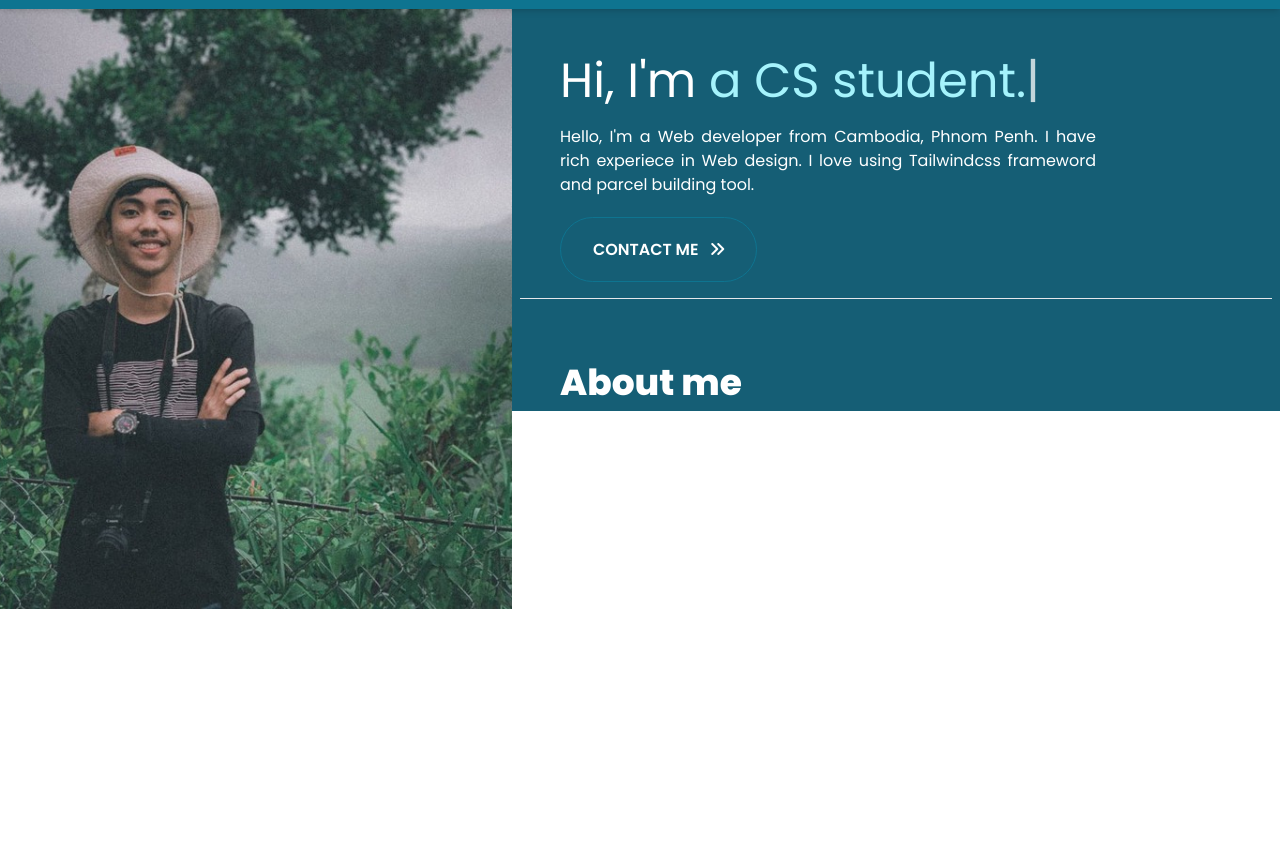
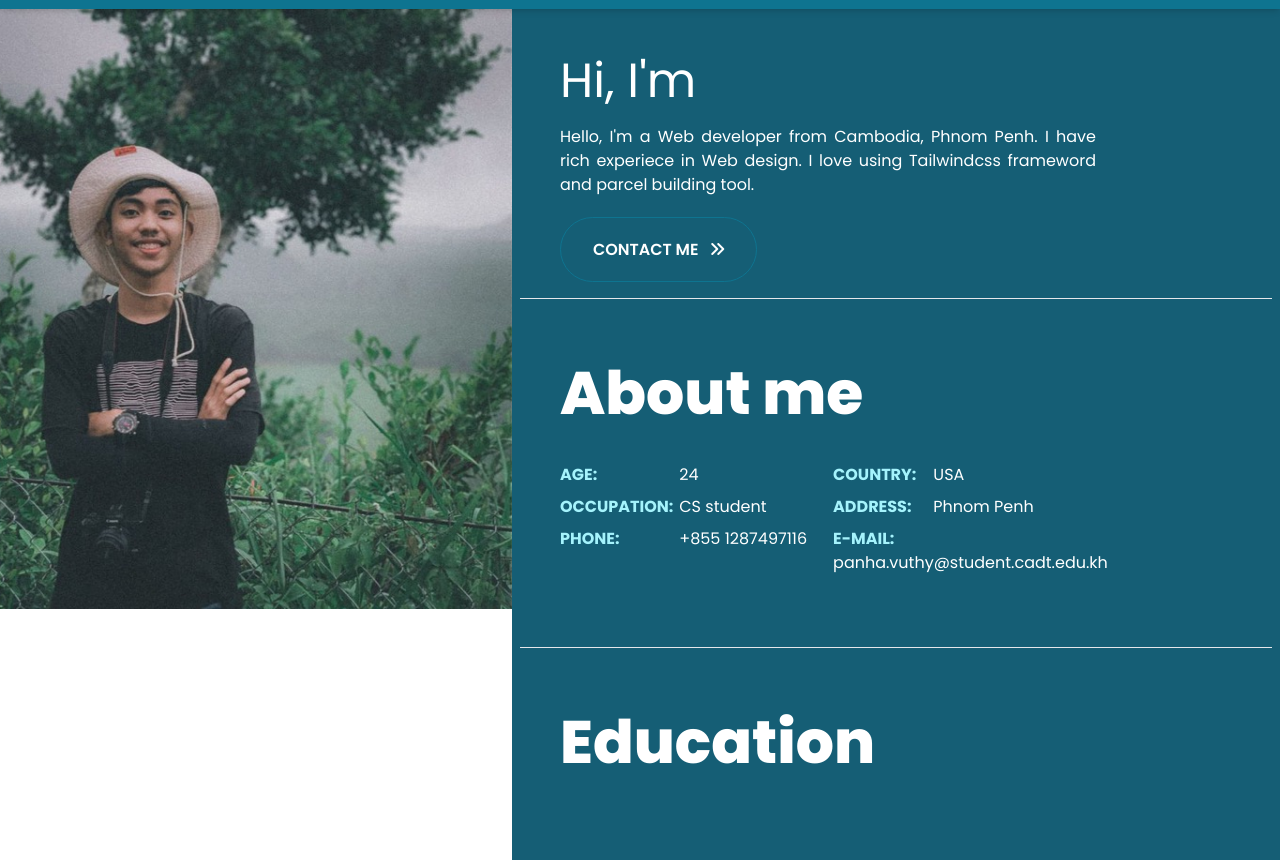
Before and after one commit to panhaGKP/myPortfolio, a website built with Parcel: page src/index.html in a window 1280 px wide. Shown: the part 71-931 px from the top of the page. Before the commit the page ends 800 px from the top, so only its background shows below. Built offline with nearby package versions, Linux system fonts and the light colour scheme.

Commit message:
i add About me, create index.js file

```diff
--- a/src/index.css
+++ b/src/index.css
@@ -25,4 +25,12 @@ a:hover .icon{
 .list-nav:hover {
     box-shadow: inset 150px 0 0 0 var(--cyanColor);
     color: var(--cyanBackground);
-  }
+}
+.infi-list ul li{
+    margin-bottom: 6px;
+    /* padding:0 20px; */
+    display: inline-block;
+    vertical-align: top;
+    width: 40%;
+    /* border: 1px solid red; */
+}
--- a/src/index.html
+++ b/src/index.html
@@ -7,7 +7,8 @@
       href="https://fonts.googleapis.com/css2?family=Poppins:ital,wght@0,100;0,300;0,400;0,600;0,700;0,800;0,900;1,100;1,200;1,300;1,400;1,500;1,600;1,700;1,800;1,900&display=swap"
       rel="stylesheet"
     />
-    <script src="https://cdn.jsdelivr.net/npm/typed.js@2.0.12"></script>
+    <!-- <script src="https://cdn.jsdelivr.net/npm/typed.js@2.0.12"></script> -->
+    <!-- <script src="index.js"></script> -->
     <link href="index.css" rel="stylesheet" />
     <link rel="stylesheet" href="webfont_css/all.min.css" />
     <title>My Portfolio</title>
@@ -93,9 +94,35 @@
         </div>
         <hr class="mt-5 text-gray-900" />
         <!-- about me part -->
-        <div>
-          <div class="mx-10 font-extrabold mt-16 text-4xl">
-            <h1>About me</h1>
+        <div class=" pb-20">
+          <div class="mx-10 mt-16">
+            <h1 class="font-extrabold text-6xl box-border">About me</h1>
+            <!-- Info list -->
+            <div class="info-list mt-10 mb-16">
+              <ul class="">
+                <li class="mb-2 inline-block align-top w-2/5">
+                  <strong class="text-cyan-200 uppercase  inline-block w-[115px]">Age:</strong> 24
+                </li class="mb-2 inline-block align-top w-2/5">
+
+                <li class="mb-2 inline-block align-top w-2/5"><strong class="text-cyan-200 uppercase inline-block w-24">Country:</strong> USA</li>
+
+                <li class="mb-2 inline-block align-top w-2/5"><strong  class="text-cyan-200 uppercase inline-block w-[115px]">Occupation:</strong> CS student</li>
+
+                <li class="mb-2 inline-block align-top w-2/5"><strong class="text-cyan-200 uppercase inline-block w-24">Address:</strong> Phnom Penh</li>
+
+                <li class="mb-2 inline-block align-top w-2/5"><strong class="text-cyan-200 uppercase inline-block w-[115px]">Phone:</strong> +855 1287497116</li>
+
+                <li class="mb-2 inline-block align-top w-1/2
+                ">
+                  <strong class="text-cyan-200 uppercase  inline-block">E-mail:</strong> panha.vuthy@student.cadt.edu.kh
+                </li>
+              </ul>
+            </div>
+            <!-- Info list -->
+          </div>
+          <hr>
+          <div class="mx-10 mt-16">
+            <h1 class="font-extrabold text-6xl box-border">Education</h1>
           </div>
         </div>
         <!-- about me part -->
@@ -103,8 +130,7 @@
 
       <!-- briefly about me -->
     </div>
-    <!-- below top nav -->
-    <script>
+    <!-- <script>
       var option = new Typed(".auto-typing", {
         strings: ["Panha.", "a CS student.", "a freelancer."],
         typeSpeed: 50,
@@ -113,6 +139,7 @@
         backDelay: 2000,
         loop: true,
       });
-    </script>
+    </script> -->
+    <!-- below top nav -->
   </body>
 </html>
```
Also changed, not shown: src/index.js (added).
